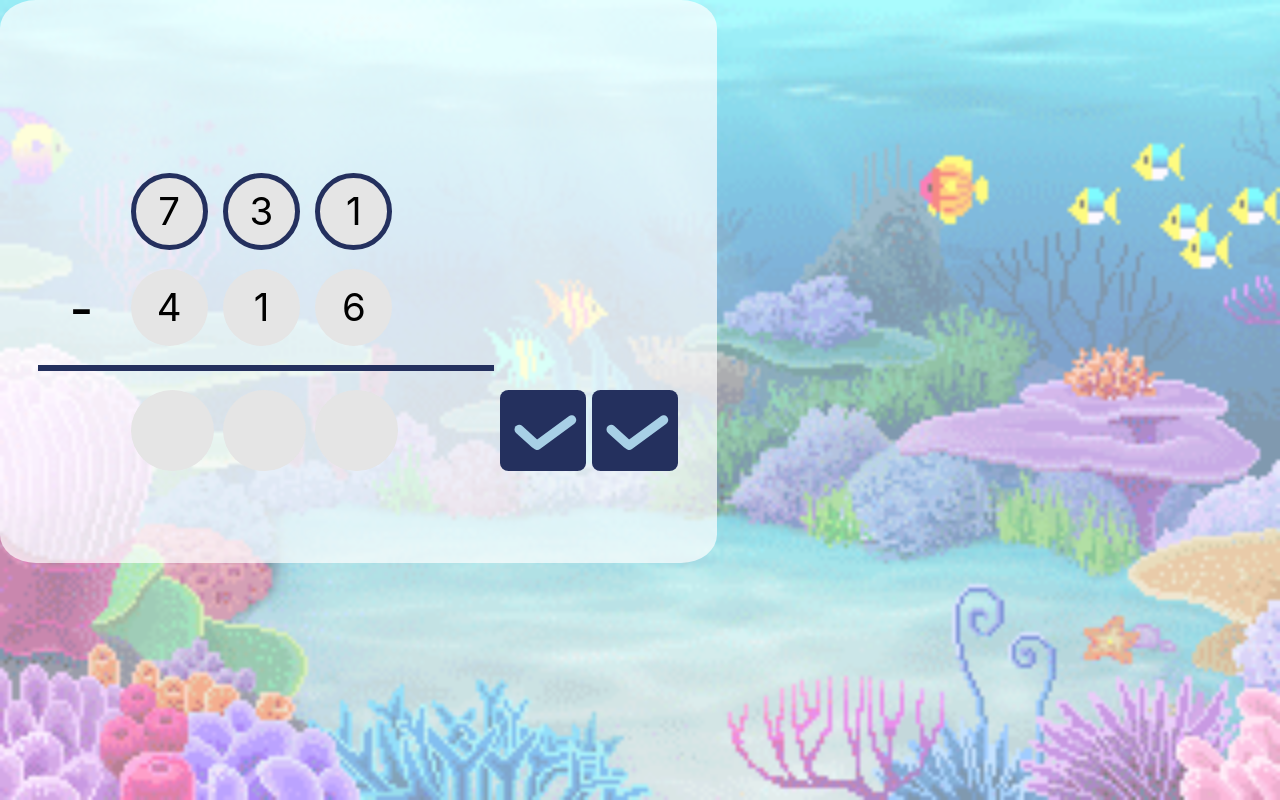
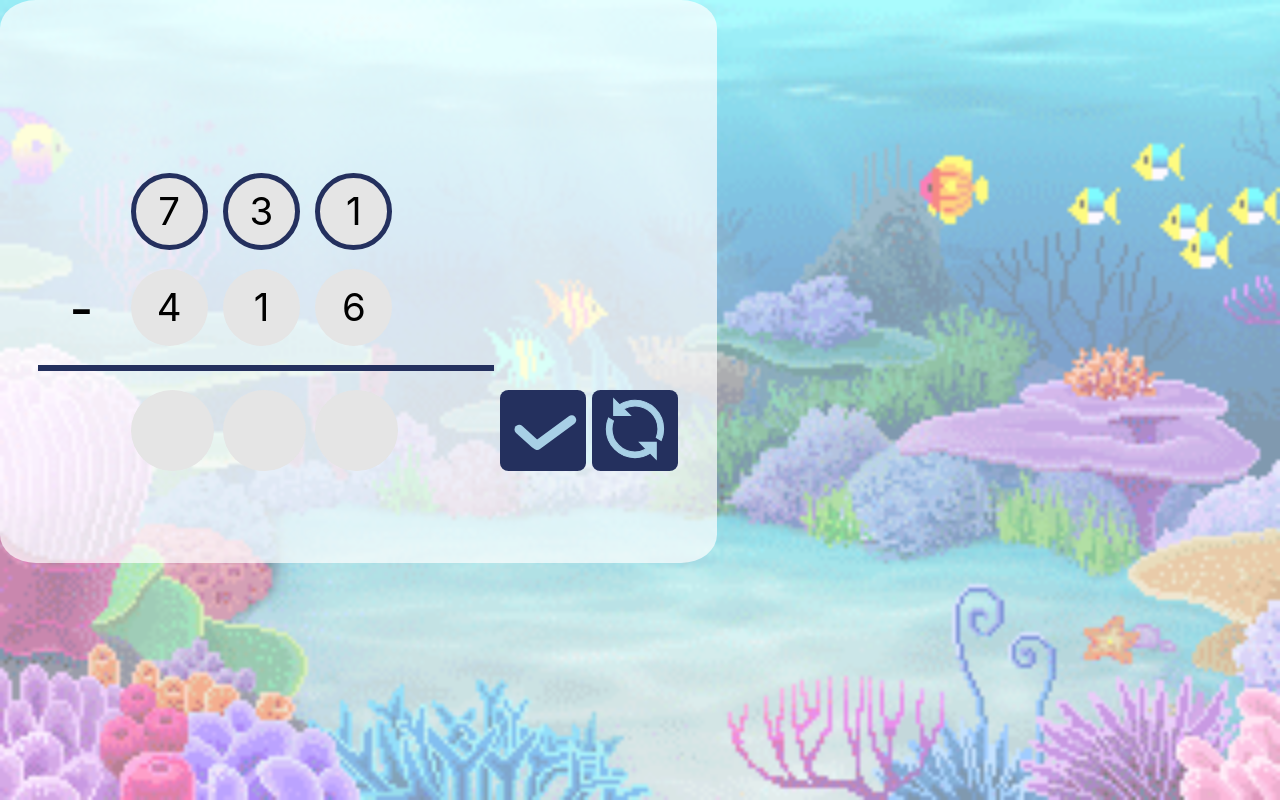
Before and after one commit to egiacomazzi/Subkraki_Web_App, a React (Create React App) app: page /substactionpanel in a window 1280 px wide. Built offline with nearby package versions, Linux system fonts and the light colour scheme.

Commit message:
Updated RefreshButton

```diff
--- a/src/SubtractionPanel/RefreshButton.js
+++ b/src/SubtractionPanel/RefreshButton.js
@@ -12,25 +12,18 @@ class RefreshButton extends React.Component {
           fill="none"
           xmlns="http://www.w3.org/2000/svg"
         >
-          <line
-            x1="12.6673"
-            y1="35.9767"
-            x2="27.91"
-            y2="49.7936"
-            stroke="#A8D0E6"
-            strokeWidth="9"
-            strokeLinecap="round"
-          />
-          <line
-            x1="62.9747"
-            y1="26.8035"
-            x2="29.9588"
-            y2="51.1372"
-            stroke="#A8D0E6"
-            strokeWidth="9"
-            strokeLinecap="round"
-            strokeLinejoin="round"
-          />
+          <g>
+            <path
+              stroke="#A8D0E6"
+              fill="#A8D0E6"
+              d="m35.5 7.999c-5.405 0-10.444 1.577-14.699 4.282l-5.75-5.75v16.11h16.11l-6.395-6.395c3.18-1.787 6.834-2.82 10.734-2.82 12.171 0 22.073 9.902 22.073 22.074 0 2.899-0.577 5.664-1.599 8.202l4.738 2.762c1.47-3.363 2.288-7.068 2.288-10.964 0-15.164-12.337-27.501-27.5-27.501z"
+            />
+            <path
+              stroke="#A8D0E6"
+              fill="#A8D0E6"
+              d="m46.227 54.746c-3.179 1.786-6.826 2.827-10.726 2.827-12.171 0-22.073-9.902-22.073-22.073 0-2.739 0.524-5.35 1.439-7.771l-4.731-2.851c-1.375 3.271-2.136 6.858-2.136 10.622 0 15.164 12.336 27.5 27.5 27.5 5.406 0 10.434-1.584 14.691-4.289l5.758 5.759v-16.112h-16.111l6.389 6.388z"
+            />
+          </g>
         </svg>
       </button>
     );
```
Also changed, not shown: src/data/RefreshButton.svg (added).
